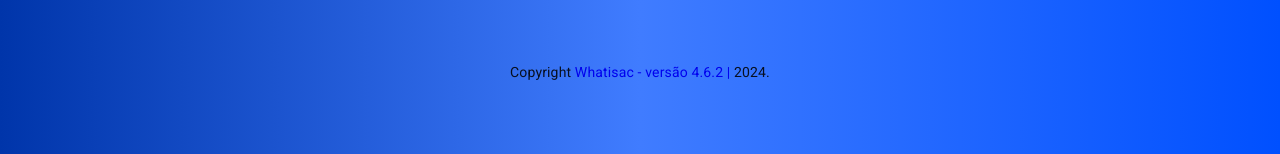
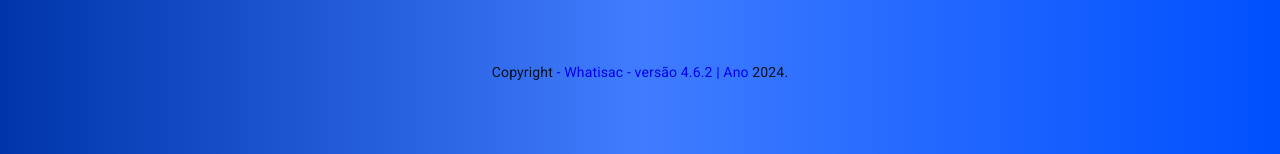
Before and after one commit to luisfilipegdc/SISTEMAWHATISAC, a React (Create React App) app in the folder frontend/: page /login in a window 1280 px wide. Shown: the part 606-760 px from the top of the page. Built offline with nearby package versions, Linux system fonts and the light colour scheme; no server answers; what chartjs-plugin-datalabels, mic-recorder-to-mp3 would draw is missing.

Commit message:
Update index.js

```diff
--- a/frontend/src/pages/Login/index.js
+++ b/frontend/src/pages/Login/index.js
@@ -22,7 +22,7 @@ const Copyright = () => {
 		<Typography variant="body2" color="light" align="center">
 			{"Copyright "}
  			<Link color="light" href="https://whatisac.com.br/">
- 				{ nomeEmpresa } - versão { versionSystem } |
+ 				- { nomeEmpresa } - versão { versionSystem } | Ano
  			</Link>{" "}
  			{new Date().getFullYear()}
  			{"."}
```
